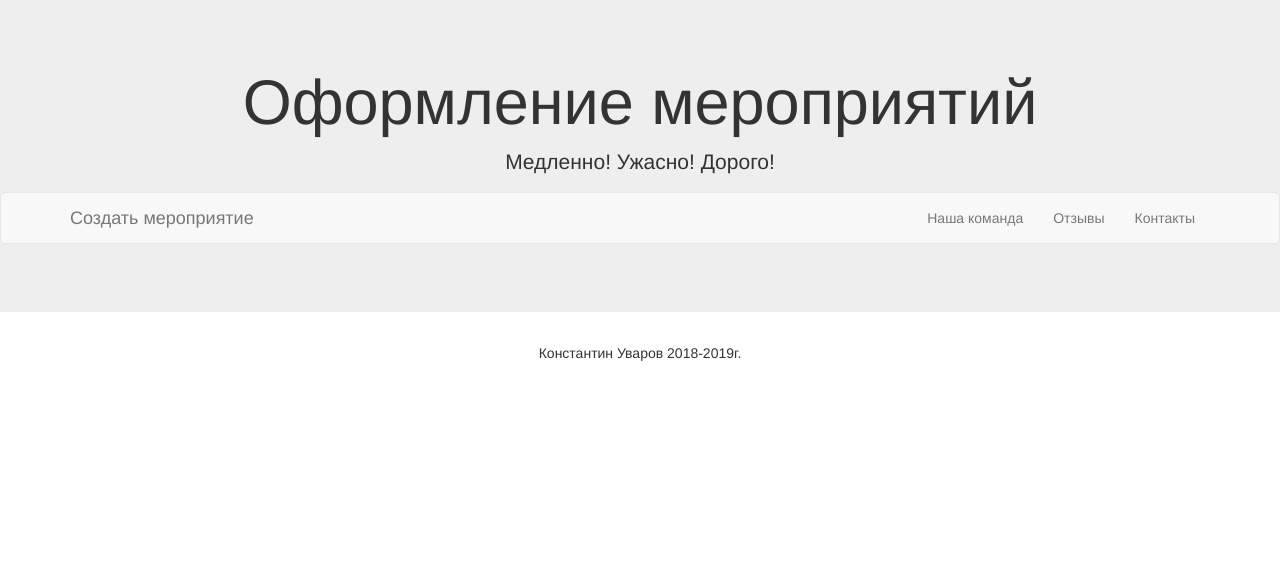
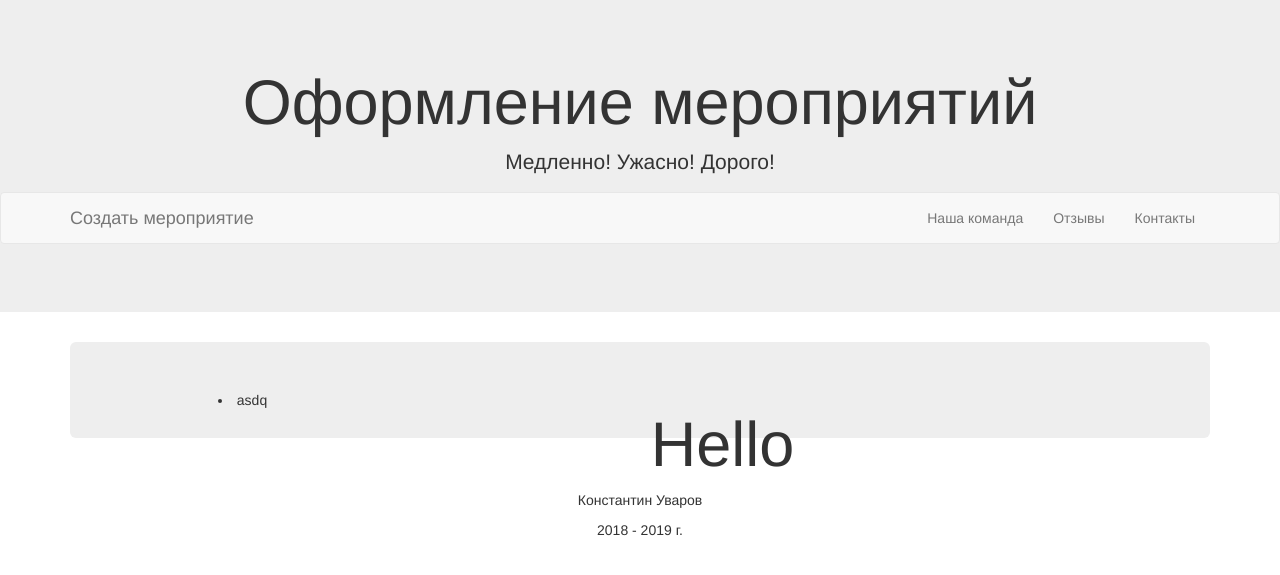
Before and after one commit to Pflokki/EventOrganization, a Django app: page /event-creator in a window 1280 px wide. Shown: the top 575 px of the page. Run offline with Django 3.2, Linux system fonts and the light colour scheme; some libraries are stand-ins or nearby versions.

Commit message:
- change footer - added template for event creator

```diff
--- a/EventCreator/templates/event_creator.html
+++ b/EventCreator/templates/event_creator.html
@@ -1,7 +1,18 @@
 {% extends 'main_design.html' %}
-{% load bootstrap3 %}
 {% load static %}
 
 {% block content %}
+<div class="jumbotron text-center">
+    <div class="row col-sm-3">
+        <div class="box">
+            <li>asdq</li>
+        </div>
+    </div>
 
+    <div class="row col-sm-9">
+        <div class="box">
+            <h1>Hello</h1>
+        </div>
+    </div>
+<div>
 {% endblock content %}
--- a/common/templates/main_design.html
+++ b/common/templates/main_design.html
@@ -47,7 +47,8 @@
 
 <!-- Footer -->
 <footer class="container-fluid bg-4 text-center">
-  <p>Константин Уваров 2018-2019г.</p>
+    <p>Константин Уваров</p>
+    <p>2018 - 2019 г.</p>
 </footer>
 
 
```
